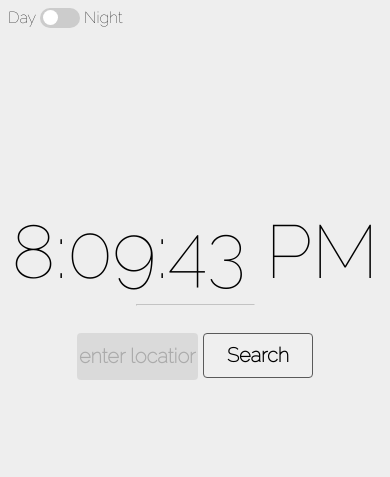
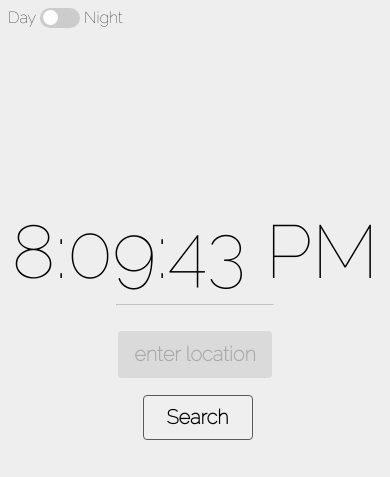
Before and after one commit to sumitIO/weatherApp, a plain HTML site: page index.html in a window 390 px wide. Drawn offline with Linux system fonts and the light colour scheme.

Commit message:
responsive styling

```diff
--- a/index.html
+++ b/index.html
@@ -22,10 +22,14 @@
         <div class="local-time"></div>
     </div>
     <hr>
-    <div class="wrapper">
-        <!-- autofocus attribute focus on Input when page load -->
-        <input class='inputLocation' type="text"  placeholder="enter location" onfocus="this.value=''">
-        <button class='btn'>Search</button>
+    <div class="search-box">
+        <div class="col-1">
+            <!-- autofocus attribute focus on Input when page load -->
+            <input class='inputLocation' type="text"  placeholder="enter location" onfocus="this.value=''">
+        </div>
+        <div class="col-2">
+            <button class='btn'>Search</button>
+        </div>
     </div>
     <div class="wrapper">
         <div class="col">
--- a/style.css
+++ b/style.css
@@ -12,11 +12,12 @@ body{
 }
 
 hr{
-    width: 30vw;
+    width: 40vw;
     opacity: 0.5;
     background-color: rgb(3, 44, 44);
     color: rgb(134, 161, 152);
 }
+/* from W3 */
 .switch{
     position: relative;
     display: inline-block;
@@ -84,9 +85,6 @@ hr{
     color: rgba(0,0,0,0.75);
     text-align: center;
 }
-.col-3{
-    text-align: justify;
-}
 
 .main-temp, .degree{
     font-size: 100px;
@@ -125,6 +123,7 @@ hr{
     opacity: 0.85;
 }
 
+
 .inputLocation{
     margin-top: 2vh;
     width: 30vw;
@@ -141,6 +140,29 @@ hr{
 
     transition: background-color 0.75s;
 }
+
+.search-box{
+    display: flex;
+    justify-content: center;
+}
+
+@media (max-width: 480px){
+   .search-box{
+       display: block;
+       text-align: center;
+   }
+
+   .inputLocation{
+    width: 150px;
+    height: 45px;
+    }
+
+    .main-temp, .degree{
+        font-size: 75px;
+    }
+
+}
+
 .btn{
     margin-top: 2vh;
     margin-left: 5px;
```
